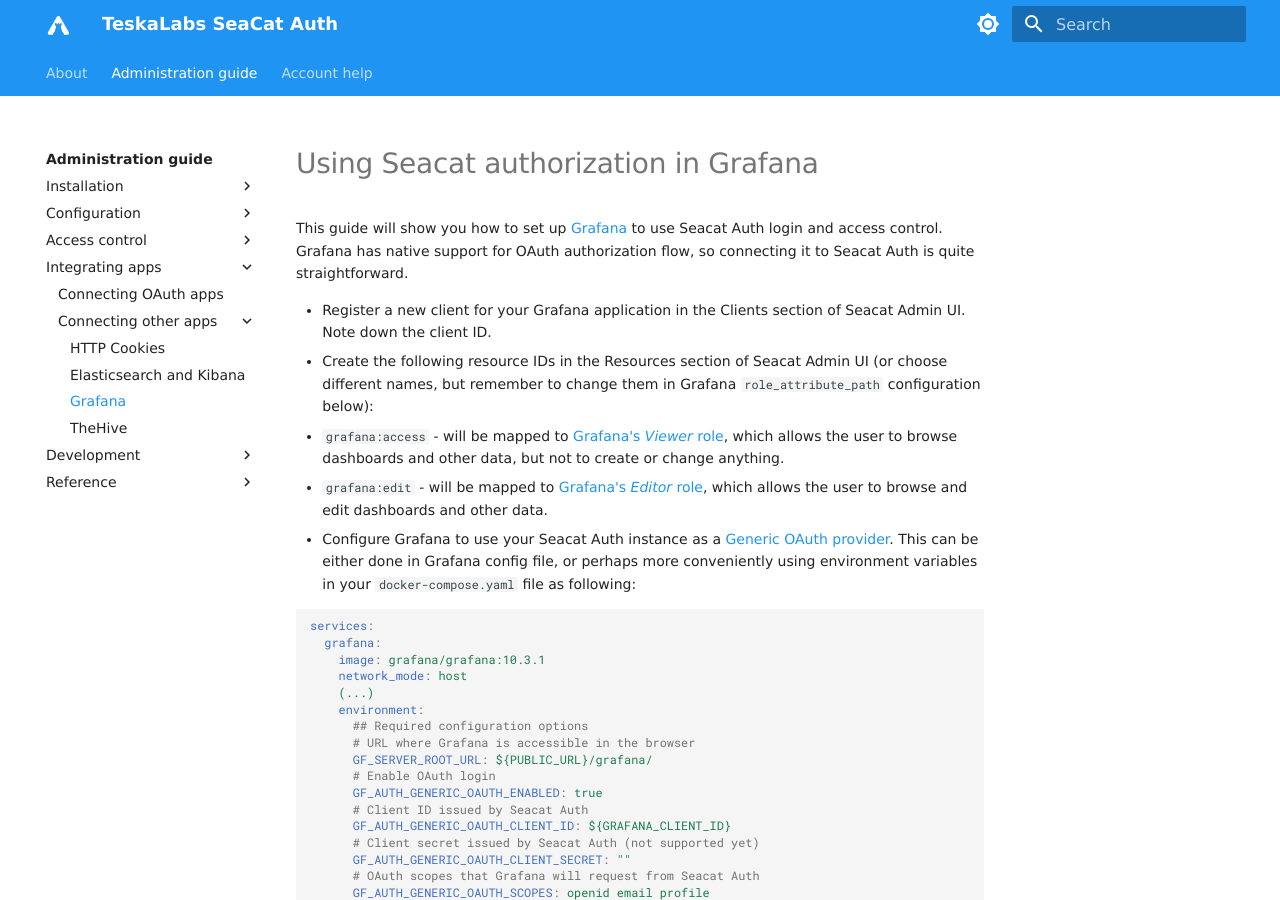
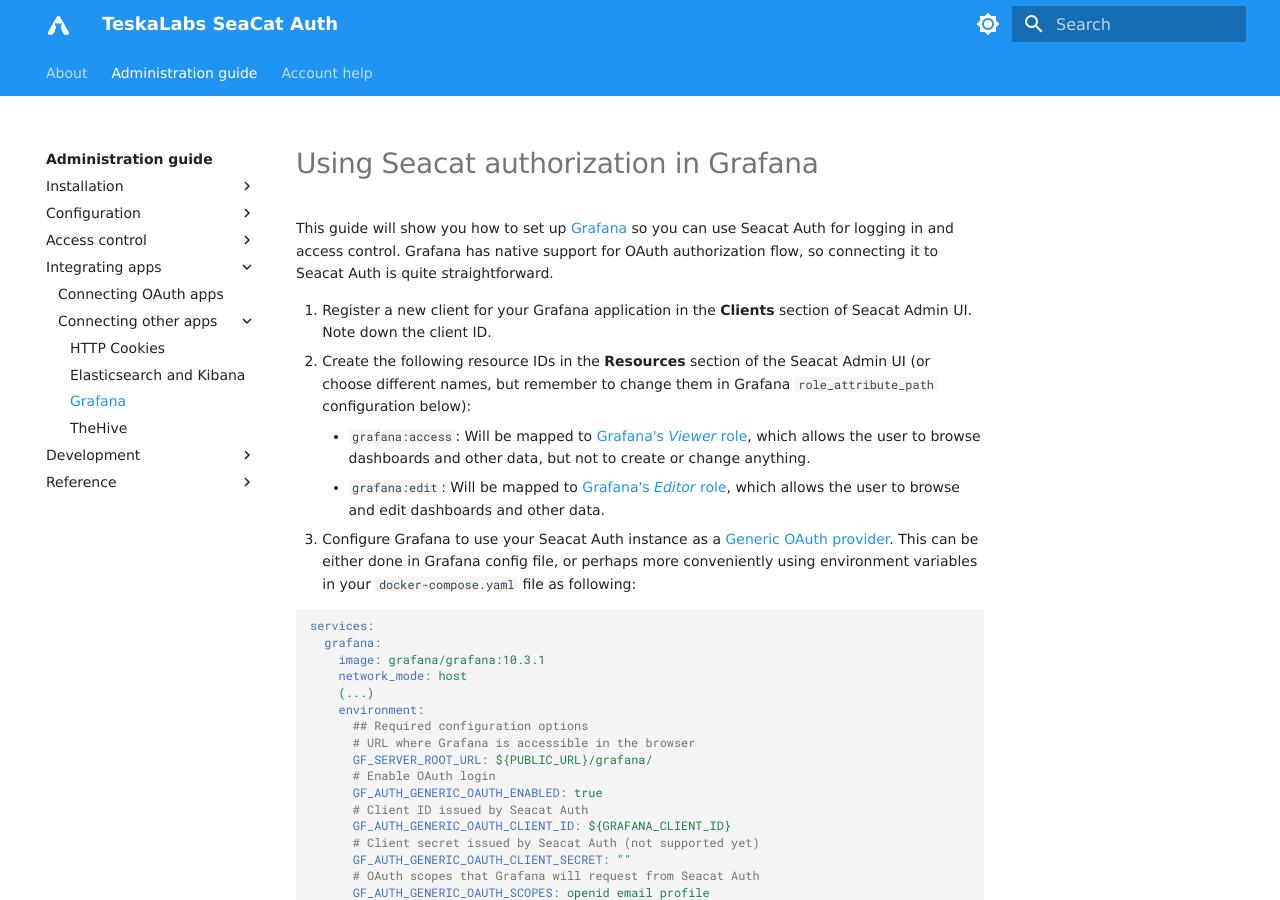
Before and after one commit to TeskaLabs/seacat-auth, an MkDocs documentation site: the page built from docs/integrations/grafana.md, in a window 1280 px wide and 900 px high. Built offline with MkDocs 1.6.1 and Material for MkDocs 9.7.7, drawn with Linux system fonts in a browser that asks for light colours; some web fonts are replaced.

````diff
--- a/docs/integrations/grafana.md
+++ b/docs/integrations/grafana.md
@@ -4,16 +4,16 @@ title: Grafana
 
 # Using Seacat authorization in Grafana
 
-This guide will show you how to set up [Grafana](https://grafana.com/) to use Seacat Auth login and access control.
+This guide will show you how to set up [Grafana](https://grafana.com/) so you can use Seacat Auth for logging in and access control.
 Grafana has native support for OAuth authorization flow, so connecting it to Seacat Auth is quite straightforward.
 
-- Register a new client for your Grafana application in the Clients section of Seacat Admin UI. Note down the client ID.
-- Create the following resource IDs in the Resources section of Seacat Admin UI (or choose different names, but remember to change them in Grafana `role_attribute_path` configuration below):
-  - `grafana:access` - will be mapped to [Grafana's _Viewer_ role](https://grafana.com/docs/grafana/latest/administration/roles-and-permissions/#organization-roles),
+1. Register a new client for your Grafana application in the **Clients** section of Seacat Admin UI. Note down the client ID.
+2. Create the following resource IDs in the **Resources** section of the Seacat Admin UI (or choose different names, but remember to change them in Grafana `role_attribute_path` configuration below):
+    - `grafana:access`: Will be mapped to [Grafana's _Viewer_ role](https://grafana.com/docs/grafana/latest/administration/roles-and-permissions/#organization-roles),
     which allows the user to browse dashboards and other data, but not to create or change anything.
-  - `grafana:edit` - will be mapped to [Grafana's _Editor_ role](https://grafana.com/docs/grafana/latest/administration/roles-and-permissions/#organization-roles),
+    - `grafana:edit`: Will be mapped to [Grafana's _Editor_ role](https://grafana.com/docs/grafana/latest/administration/roles-and-permissions/#organization-roles),
     which allows the user to browse and edit dashboards and other data.
-- Configure Grafana to use your Seacat Auth instance as a [Generic OAuth provider](https://grafana.com/docs/grafana/latest/setup-grafana/configure-security/configure-authentication/generic-oauth/).
+3. Configure Grafana to use your Seacat Auth instance as a [Generic OAuth provider](https://grafana.com/docs/grafana/latest/setup-grafana/configure-security/configure-authentication/generic-oauth/).
   This can be either done in Grafana config file, or perhaps more conveniently using environment variables in your `docker-compose.yaml` file as following:
 
 ```yaml
````
